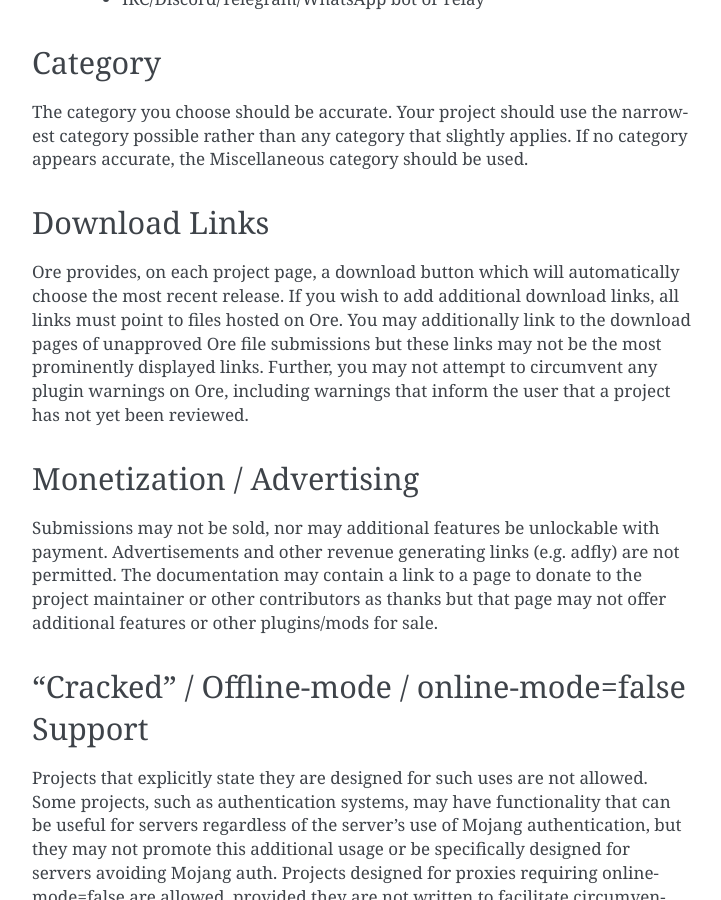
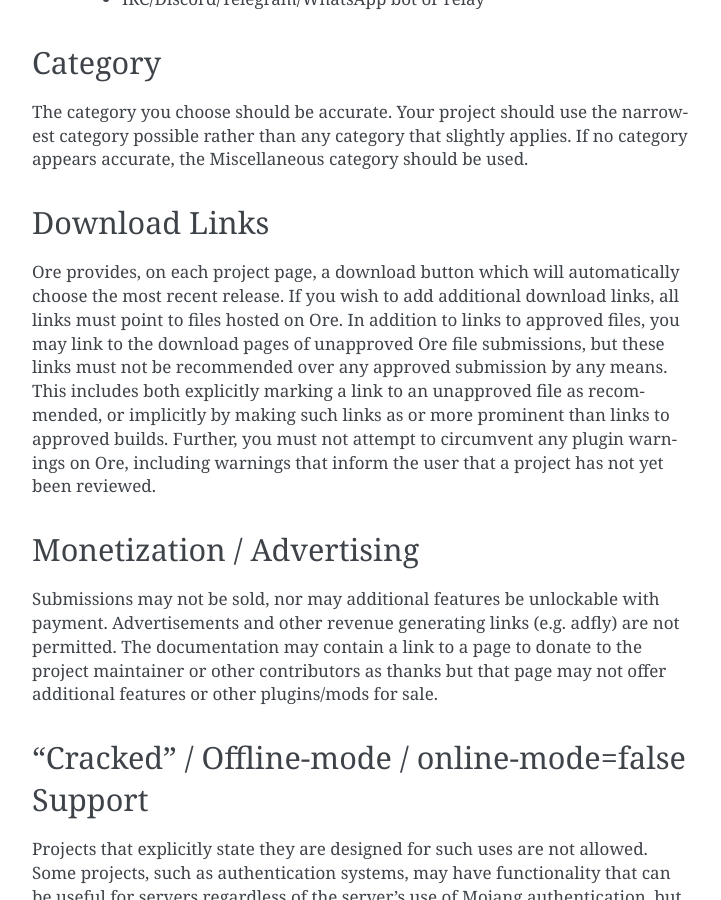
Before and after one commit to SpongePowered/SpongeDocs, a Sphinx documentation site: the page built from source/ore/guidelines.rst, in a window 1280 px wide and 900 px high, scrolled down 1297 px. Shown: the whole window, without its empty margins (388-1109 px from the left). Built offline with Sphinx 7.4.7, drawn with Linux system fonts in a browser that asks for light colours; pages that are not in the unit, such as notebooks, are missing from menus.

Commit message:
Add dualspiral's fine verbage

```diff
--- a/source/ore/guidelines.rst
+++ b/source/ore/guidelines.rst
@@ -61,9 +61,11 @@
 ~~~~~~~~~~~~~~
 
 Ore provides, on each project page, a download button which will automatically choose the most recent release. If you wish to add
-additional download links, all links must point to files hosted on Ore. You may additionally link to the download pages of
-unapproved Ore file submissions but these links may not be the most prominently displayed links. Further, you may not attempt to
-circumvent any plugin warnings on Ore, including warnings that inform the user that a project has not yet been reviewed.
+additional download links, all links must point to files hosted on Ore. In addition to links to approved files, you may link to
+the download pages of unapproved Ore file submissions, but these links must not be recommended over any approved submission by
+any means. This includes both explicitly marking a link to an unapproved file as recommended, or implicitly by making such links
+as or more prominent than links to approved builds. Further, you must not attempt to circumvent any plugin warnings on Ore,
+including warnings that inform the user that a project has not yet been reviewed.
 
 
 Monetization / Advertising
```
